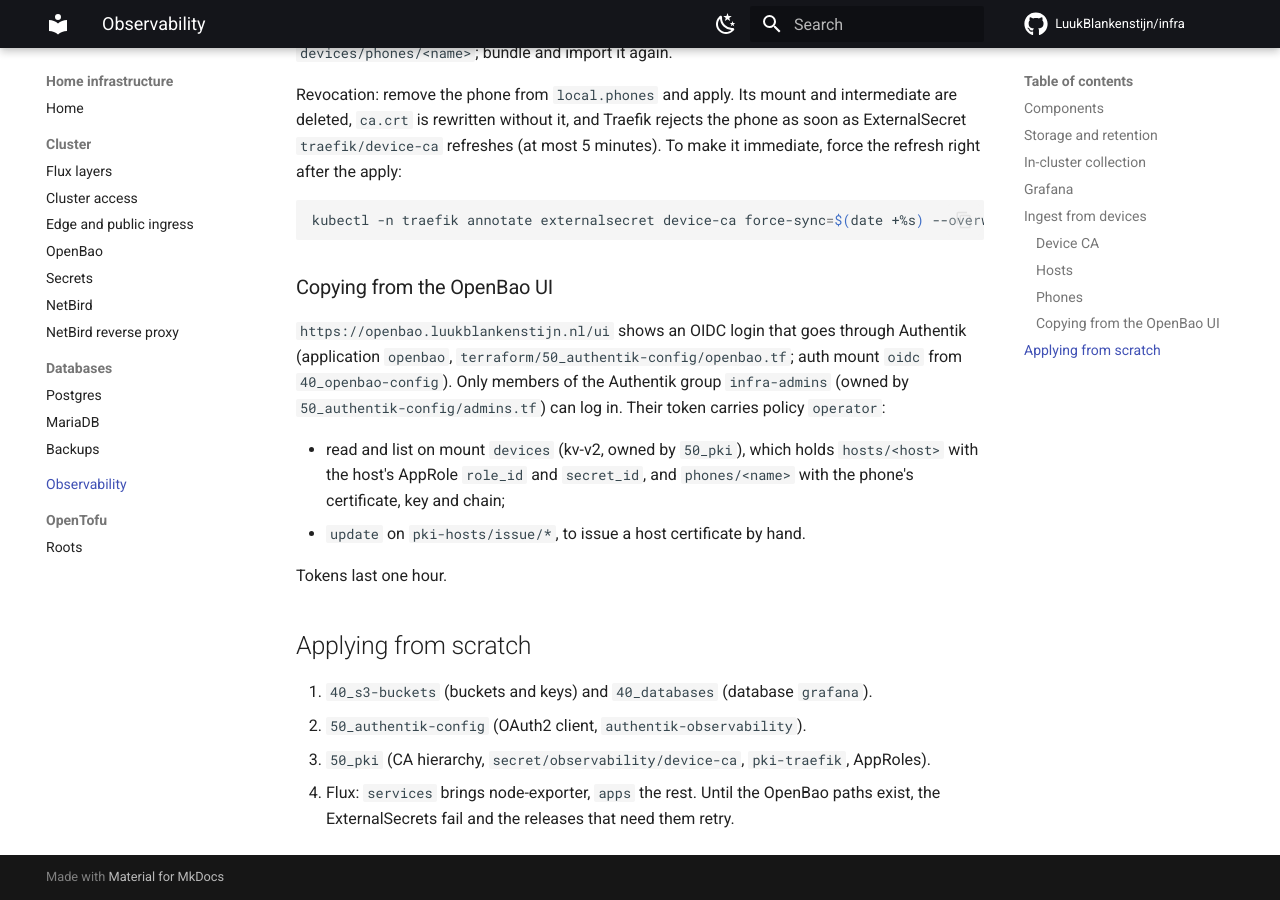
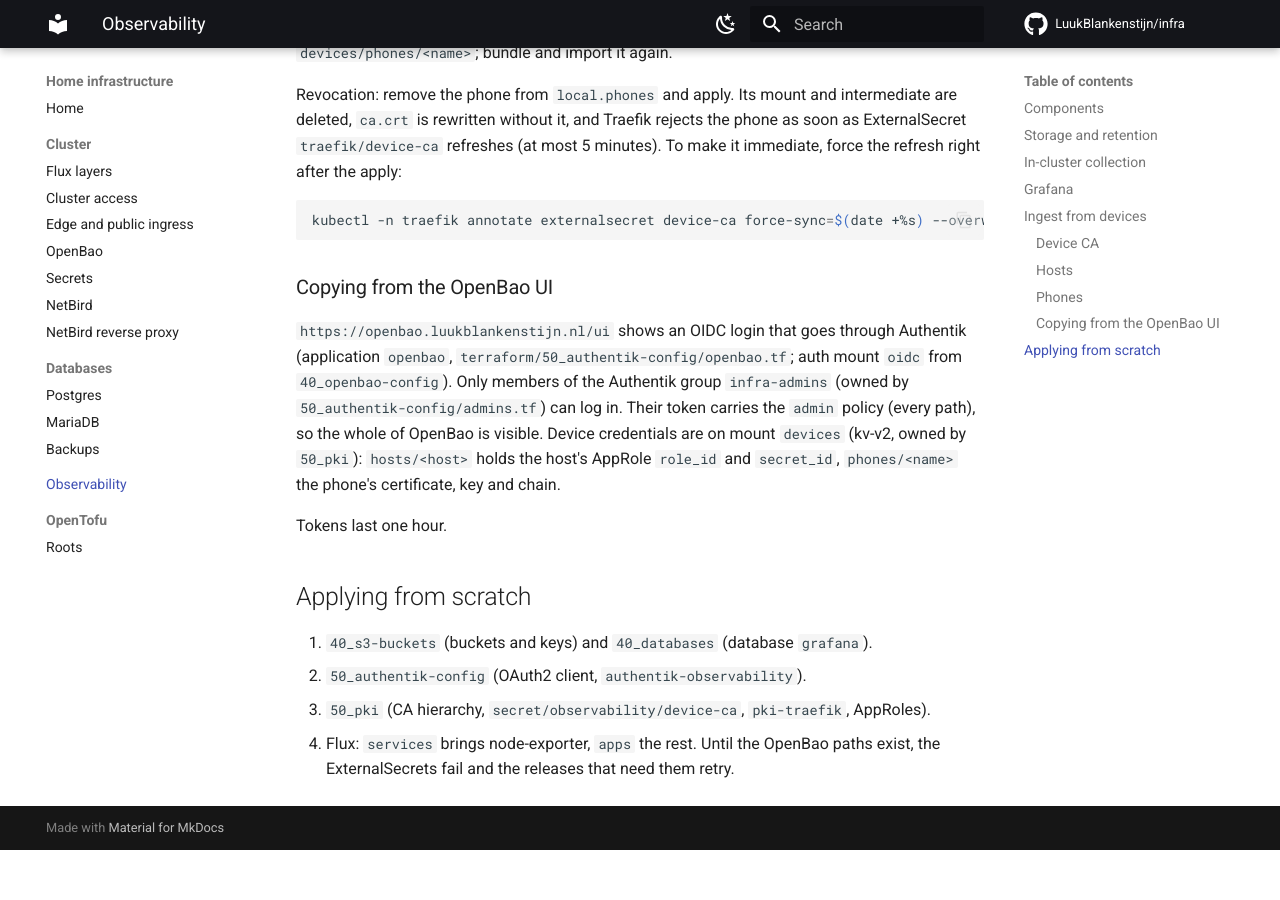
Before and after one commit to LuukBlankenstijn/infra, an MkDocs documentation site: the page built from docs/observability/index.md, in a window 1280 px wide and 900 px high, scrolled down 6018 px. Built offline with MkDocs 1.6.1 and Material for MkDocs 9.7.7, drawn with Linux system fonts in a browser that asks for light colours; comment, search, counter and statistics services are not loaded; after the commit the page ends 6868 px from its top, so only the background shows below that.

Commit message:
feat(openbao): Authentik admins get the admin policy

```diff
--- a/docs/observability/index.md
+++ b/docs/observability/index.md
@@ -243,12 +243,10 @@ kubectl -n traefik annotate externalsecret device-ca force-sync=$(date +%s) --ov
 `https://openbao.luukblankenstijn.nl/ui` shows an OIDC login that goes through
 Authentik (application `openbao`, `terraform/50_authentik-config/openbao.tf`;
 auth mount `oidc` from `40_openbao-config`). Only members of the Authentik
-group `infra-admins` (owned by `50_authentik-config/admins.tf`) can log in. Their token carries policy `operator`:
-
-- read and list on mount `devices` (kv-v2, owned by `50_pki`), which holds
-  `hosts/<host>` with the host's AppRole `role_id` and `secret_id`, and
-  `phones/<name>` with the phone's certificate, key and chain;
-- `update` on `pki-hosts/issue/*`, to issue a host certificate by hand.
+group `infra-admins` (owned by `50_authentik-config/admins.tf`) can log in. Their token carries the `admin` policy (every path), so the whole of OpenBao is
+visible. Device credentials are on mount `devices` (kv-v2, owned by `50_pki`):
+`hosts/<host>` holds the host's AppRole `role_id` and `secret_id`,
+`phones/<name>` the phone's certificate, key and chain.
 
 Tokens last one hour.
 
```
Also changed, not shown: 1 other file.
